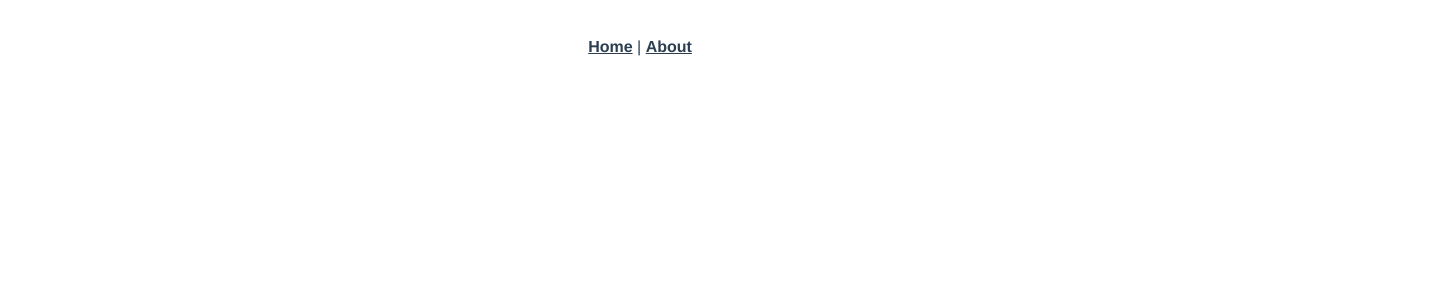
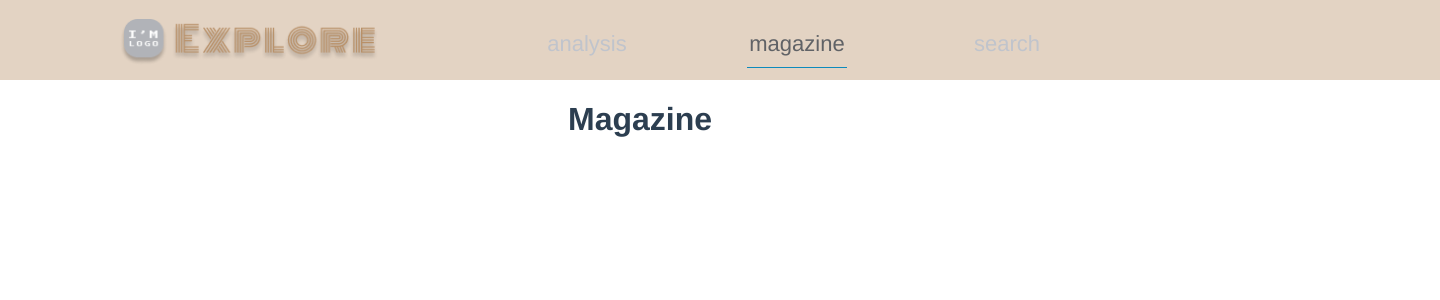
Before and after one commit to Jormal1523/-Project-exercise, a Vue app: page /magazine in a window 1280 px wide. Before the commit this address had no page. Shown: the top 300 px of the page, 1440 px wide, since content can reach past the window. Built offline with nearby package versions, Linux system fonts and the light colour scheme.

Commit message:
首頁初步切版、navbar導頁

```diff
--- a/src/App.vue
+++ b/src/App.vue
@@ -1,13 +1,16 @@
 <template>
   <div>
-    <nav>
+    <!-- <nav>
       <router-link to="/">Home</router-link> |
       <router-link to="/about">About</router-link>
-    </nav>
+    </nav> -->
     <router-view/>
   </div>
 </template>
 <style>
+body{
+  margin:0;
+}
 #app {
   font-family: Avenir, Helvetica, Arial, sans-serif;
   -webkit-font-smoothing: antialiased;
--- /dev/null
+++ b/src/components/AnalysisComponent.vue
@@ -0,0 +1,58 @@
+<template>
+  <div class="container">
+    <div class="title">探索週報</div>
+    <div class="content">快速了解當日討論度最高新聞、當月當周的重要國際大事，依據使用者喜好，每天產出分析主題，自動產出摘要</div>
+    <div class="link"></div>
+  </div>
+</template>
+
+<script>
+export default {
+  name: 'AnalysisComponent',
+
+}
+</script>
+
+<!-- Add "scoped" attribute to limit CSS to this component only -->
+<style scoped>
+  .container{
+    background-image: url("../assets/cover.jpg");
+    width: 1440px;
+    height: 709px;
+  }
+  .title{
+    position:absolute;
+    width: 208px;
+    height:46px;
+    left:120px;
+    top:502px;
+    color: #FFFFFF;
+    font-weight: 900;
+    font-size: 46px;
+    line-height: 46px;
+    letter-spacing: 6px;
+    text-shadow: 0px 6px 6px rgba(0, 0, 0, 0.5);
+  }
+  .content{
+    position: absolute;
+    width: 703px;
+    height: 95px;
+    left: 120px;
+    top: 579px;
+    font-weight: 400;
+    font-size: 22px;
+    line-height: 32px;
+    letter-spacing: 1px;
+    color: #FFFFFF;
+    text-shadow: 0px 6px 6px rgba(0, 0, 0, 0.5);
+    text-align: left;
+  }
+  .link{
+    position: absolute;
+    width: 396px;
+    height: 599px;
+    left: 924px;
+    top: 134px;
+    background: rgba(0, 0, 0, 0.6);
+  }
+</style>
--- /dev/null
+++ b/src/components/BaseComponent/navbarComponent.vue
@@ -0,0 +1,56 @@
+<template>
+  <div class="navbar">
+    <img class="logo" src="../../assets/logo.png" alt="">
+    <router-link class="btn1" to="/">analysis</router-link>
+    <router-link class="btn2" to="/magazine">magazine</router-link>
+    <router-link class="btn3" to="/search">search</router-link>
+  </div>
+</template>
+
+<style scoped>
+  .navbar{
+    width: 1440px;
+    height: 80px;
+    background-color: #E3D3C3;
+  }
+  .logo{
+    position: absolute;
+    width:316px;
+    height: 46px;
+    left:120px;
+    top:19px;
+  }
+  .btn1{
+    position: absolute;
+    left:537px;
+    top:21px
+  }
+  .btn2{
+    position: absolute;
+    left:747px;
+    top:21px
+  }
+  .btn3{
+    position: absolute;
+    left:957px;
+    top:21px
+  }
+  .btn1,.btn2,.btn3{
+    display: flex;
+    width: 100px;
+    height: 46px;
+    text-decoration: none;
+    justify-content: center;
+    align-items: center;
+    color: #C0C4CC;
+    font-size: 22px;
+  }
+  .btn1:hover,.btn2:hover,.btn3:hover{
+    color:#606266;
+    border-bottom:1px solid #0D8ABC
+  }
+  .router-link-active{
+    color:#606266;
+    border-bottom:1px solid #0D8ABC
+  }
+</style>
--- a/src/components/HelloWorld.vue
+++ /dev/null
@@ -1,58 +0,0 @@
-<template>
-  <div class="hello">
-    <h1>{{ msg }}</h1>
-    <p>
-      For a guide and recipes on how to configure / customize this project,<br>
-      check out the
-      <a href="https://cli.vuejs.org" target="_blank" rel="noopener">vue-cli documentation</a>.
-    </p>
-    <h3>Installed CLI Plugins</h3>
-    <ul>
-      <li><a href="https://github.com/vuejs/vue-cli/tree/dev/packages/%40vue/cli-plugin-babel" target="_blank" rel="noopener">babel</a></li>
-      <li><a href="https://github.com/vuejs/vue-cli/tree/dev/packages/%40vue/cli-plugin-eslint" target="_blank" rel="noopener">eslint</a></li>
-    </ul>
-    <h3>Essential Links</h3>
-    <ul>
-      <li><a href="https://vuejs.org" target="_blank" rel="noopener">Core Docs</a></li>
-      <li><a href="https://forum.vuejs.org" target="_blank" rel="noopener">Forum</a></li>
-      <li><a href="https://chat.vuejs.org" target="_blank" rel="noopener">Community Chat</a></li>
-      <li><a href="https://twitter.com/vuejs" target="_blank" rel="noopener">Twitter</a></li>
-      <li><a href="https://news.vuejs.org" target="_blank" rel="noopener">News</a></li>
-    </ul>
-    <h3>Ecosystem</h3>
-    <ul>
-      <li><a href="https://router.vuejs.org" target="_blank" rel="noopener">vue-router</a></li>
-      <li><a href="https://vuex.vuejs.org" target="_blank" rel="noopener">vuex</a></li>
-      <li><a href="https://github.com/vuejs/vue-devtools#vue-devtools" target="_blank" rel="noopener">vue-devtools</a></li>
-      <li><a href="https://vue-loader.vuejs.org" target="_blank" rel="noopener">vue-loader</a></li>
-      <li><a href="https://github.com/vuejs/awesome-vue" target="_blank" rel="noopener">awesome-vue</a></li>
-    </ul>
-  </div>
-</template>
-
-<script>
-export default {
-  name: 'HelloWorld',
-  props: {
-    msg: String
-  }
-}
-</script>
-
-<!-- Add "scoped" attribute to limit CSS to this component only -->
-<style scoped>
-h3 {
-  margin: 40px 0 0;
-}
-ul {
-  list-style-type: none;
-  padding: 0;
-}
-li {
-  display: inline-block;
-  margin: 0 10px;
-}
-a {
-  color: #42b983;
-}
-</style>
--- /dev/null
+++ b/src/components/MagazineComponent.vue
@@ -0,0 +1,17 @@
+<template>
+  <div class="hello">
+    <h1>Magazine</h1>
+  </div>
+</template>
+
+<script>
+export default {
+  name: 'MagazineComponent',
+
+}
+</script>
+
+<!-- Add "scoped" attribute to limit CSS to this component only -->
+<style scoped>
+
+</style>
--- /dev/null
+++ b/src/components/SearchComponent.vue
@@ -0,0 +1,17 @@
+<template>
+  <div class="hello">
+    <h1>Search</h1>
+  </div>
+</template>
+
+<script>
+export default {
+  name: 'SearchComponent',
+
+}
+</script>
+
+<!-- Add "scoped" attribute to limit CSS to this component only -->
+<style scoped>
+
+</style>
--- a/src/router/index.js
+++ b/src/router/index.js
@@ -1,19 +1,23 @@
 import { createRouter, createWebHistory } from 'vue-router'
-import HomeView from '../views/HomeView.vue'
+import AnalysisView from '../views/AnalysisView.vue'
+import MagazineView from '../views/MagazineView.vue'
+import SearchView from '../views/SearchView.vue'
 
 const routes = [
   {
     path: '/',
     name: 'home',
-    component: HomeView
+    component: AnalysisView
   },
   {
-    path: '/about',
-    name: 'about',
-    // route level code-splitting
-    // this generates a separate chunk (about.[hash].js) for this route
-    // which is lazy-loaded when the route is visited.
-    component: () => import(/* webpackChunkName: "about" */ '../views/AboutView.vue')
+    path: '/magazine',
+    name: 'MagazineView',
+    component: MagazineView
+  },
+  {
+    path: '/search',
+    name: 'SearchView',
+    component: SearchView
   }
 ]
 
--- a/src/views/AboutView.vue
+++ /dev/null
@@ -1,5 +0,0 @@
-<template>
-  <div class="about">
-    <h1>This is an about page</h1>
-  </div>
-</template>
--- /dev/null
+++ b/src/views/AnalysisView.vue
@@ -0,0 +1,24 @@
+<template>
+  <div>
+    <navbarComponent/>
+    <AnalysisComponent/>
+  </div>
+</template>
+
+<script>
+// @ is an alias to /src
+import AnalysisComponent from '@/components/AnalysisComponent.vue'
+import navbarComponent from '@/components/BaseComponent/navbarComponent.vue'
+
+export default {
+  name: 'AnalysisView',
+  components: {
+    AnalysisComponent,
+    navbarComponent
+  }
+}
+</script>
+
+<style scoped>
+
+</style>
--- a/src/views/HomeView.vue
+++ /dev/null
@@ -1,18 +0,0 @@
-<template>
-  <div class="home">
-    <img alt="Vue logo" src="../assets/logo.png">
-    <HelloWorld msg="Welcome to Your Vue.js App"/>
-  </div>
-</template>
-
-<script>
-// @ is an alias to /src
-import HelloWorld from '@/components/HelloWorld.vue'
-
-export default {
-  name: 'HomeView',
-  components: {
-    HelloWorld
-  }
-}
-</script>
--- /dev/null
+++ b/src/views/MagazineView.vue
@@ -0,0 +1,24 @@
+<template>
+  <div>
+    <navbarComponent/>
+    <MagazineComponent/>
+  </div>
+</template>
+
+<script>
+// @ is an alias to /src
+import MagazineComponent from '@/components/MagazineComponent.vue'
+import navbarComponent from '@/components/BaseComponent/navbarComponent.vue'
+
+export default {
+  name: 'MagazineView',
+  components: {
+    MagazineComponent,
+    navbarComponent
+  }
+}
+</script>
+
+<style scoped>
+
+</style>
--- /dev/null
+++ b/src/views/SearchView.vue
@@ -0,0 +1,24 @@
+<template>
+  <div>
+    <navbarComponent/>
+    <SearchComponent/>
+  </div>
+</template>
+
+<script>
+// @ is an alias to /src
+import SearchComponent from '@/components/SearchComponent.vue'
+import navbarComponent from '@/components/BaseComponent/navbarComponent.vue'
+
+export default {
+  name: 'SearchView',
+  components: {
+    SearchComponent,
+    navbarComponent
+  }
+}
+</script>
+
+<style scoped>
+
+</style>
```
Also changed, not shown: src/assets/cover.jpg (added), src/assets/logo.png.
